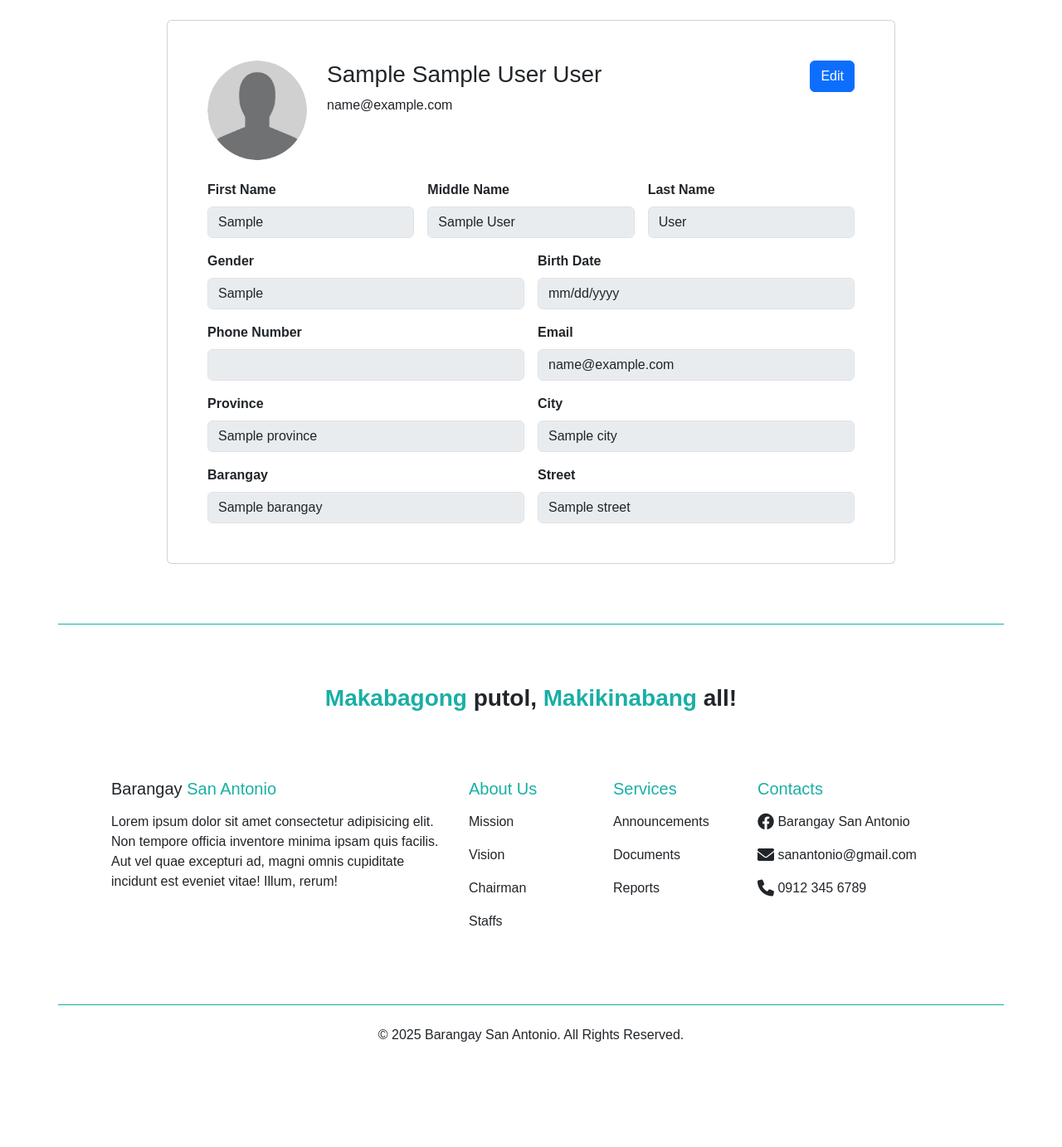
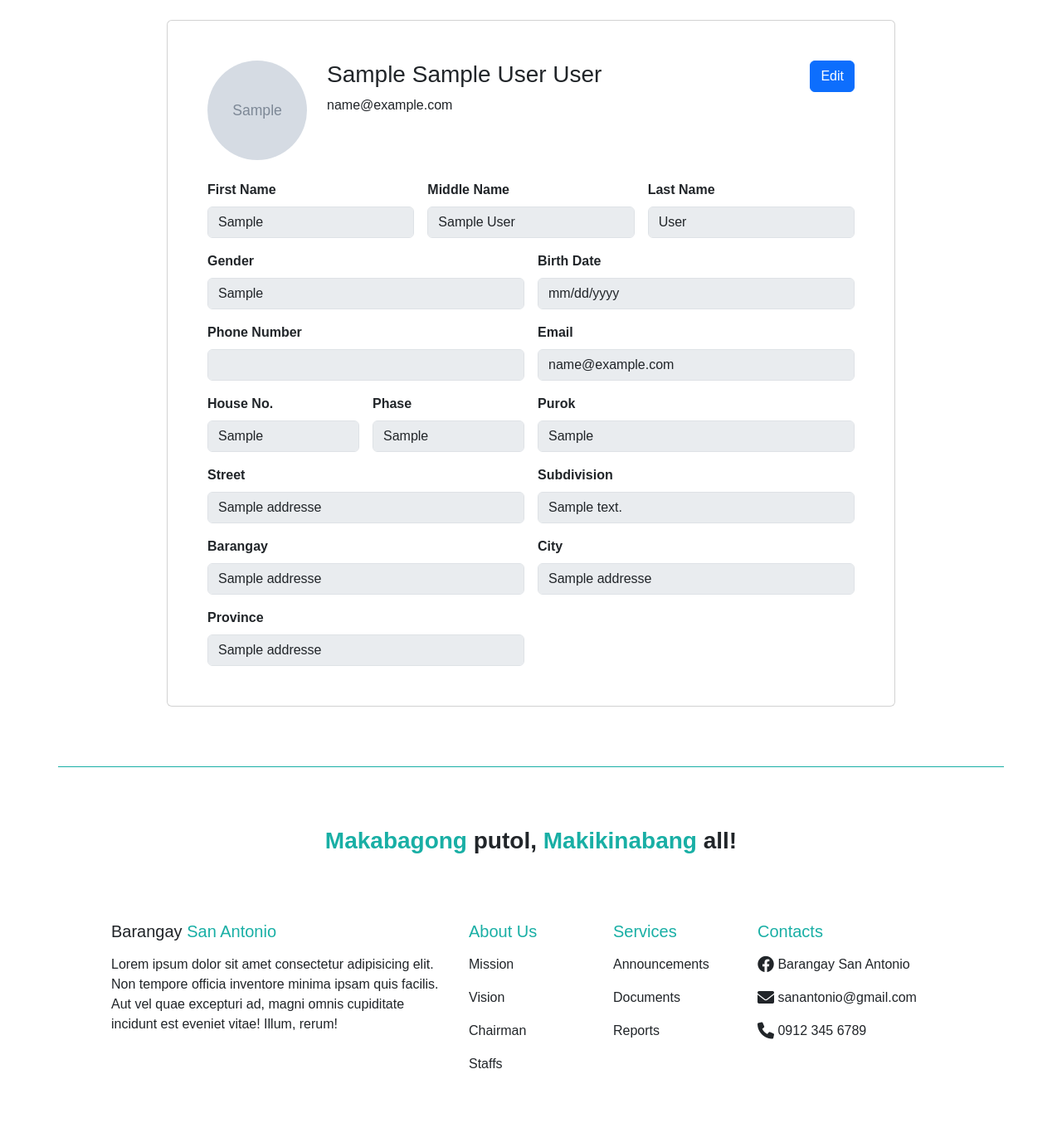
Before and after one commit to E-Barangay/E-Barangay, a PHP site: page /profile.php in a window 1280 px wide. Shown: the part 104-1487 px from the top of the page at 83% size. Before the commit the page ends 1360 px from the top, so only its background shows below. Run offline with PHP 8.4, Linux system fonts and the light colour scheme; the visitor is signed in with stand-in values (Sample User, id 1); tables that the repository leaves empty or names only in its code hold one stand-in row (values such as "Sample post"); grey boxes marked "Sample" are stand-in pictures.

Commit message:
editable profile page

```diff
--- a/profile.php
+++ b/profile.php
@@ -9,20 +9,21 @@ if (!isset($_SESSION['userID'])) {
 
 $userID = $_SESSION['userID'];
 
-// Get user info and address
+// ✅ Always join userInfo and addresses since they exist at signup
 $getUserQuery = "
-    SELECT u.*, ui.userInfoID, ui.firstName, ui.middleName, ui.lastName, ui.gender, ui.birthDate,
-           a.addressID, a.cityID, a.provinceID, a.barangayID, a.streetID,
-           p.provinceName, c.cityName, b.barangayName, s.streetName
+    SELECT
+        u.*,
+        ui.userInfoID, ui.firstName, ui.middleName, ui.lastName, ui.suffix,
+        ui.gender, ui.age, ui.birthDate, ui.birthPlace, ui.profilePicture,
+        ui.residencyType, ui.lengthOfStay, ui.civilStatus, ui.citizenship, ui.occupation,
+        a.addressID, a.cityName, a.provinceName, a.barangayName, a.streetName,
+        a.houseNo, a.phase, a.subdivisionName, a.purok
     FROM users u
-    JOIN userinfo ui ON u.userInfoID = ui.userInfoID
+    JOIN userInfo ui ON u.userInfoID = ui.userInfoID
     LEFT JOIN addresses a ON ui.userInfoID = a.userInfoID
-    LEFT JOIN provinces p ON a.provinceID = p.provinceID
-    LEFT JOIN cities c ON a.cityID = c.cityID
-    LEFT JOIN barangays b ON a.barangayID = b.barangayID
-    LEFT JOIN streets s ON a.streetID = s.streetID
     WHERE u.userID = $userID
 ";
+
 $result = executeQuery($getUserQuery);
 $data = mysqli_fetch_assoc($result);
 
@@ -30,50 +31,89 @@ if (isset($_POST['saveBtn'])) {
     $firstName = $_POST['firstName'];
     $middleName = $_POST['middleName'];
     $lastName = $_POST['lastName'];
+    $suffix = $_POST['suffix'] ?? '';
     $gender = $_POST['gender'];
     $birthDate = $_POST['birthDate'];
     $phoneNumber = $_POST['phoneNumber'];
     $email = $_POST['email'];
 
-    $province = $_POST['province'];
-    $city = $_POST['city'];
-    $barangay = $_POST['barangay'];
-    $street = $_POST['street'];
+    // Address fields
+    $provinceName = $_POST['provinceName'];
+    $cityName = $_POST['cityName'];
+    $barangayName = $_POST['barangayName'];
+    $streetName = $_POST['streetName'];
+    $houseNo = $_POST['houseNo'] ?? '';
+    $phase = $_POST['phase'] ?? '';
+    $subdivisionName = $_POST['subdivisionName'] ?? '';
+    $purok = $_POST['purok'] ?? '';
 
+    // ✅ userInfoID always exists now
     $userInfoID = $data['userInfoID'];
 
-    // Update name & contact info
-    executeQuery("UPDATE userinfo SET firstName='$firstName', middleName='$middleName', lastName='$lastName', gender='$gender', birthDate='$birthDate' WHERE userInfoID=$userInfoID");
-    executeQuery("UPDATE users SET phoneNumber='$phoneNumber', email='$email' WHERE userID=$userID");
+    // --- UPDATE userInfo ---
+    executeQuery("
+        UPDATE userInfo
+        SET firstName='$firstName',
+            middleName='$middleName',
+            lastName='$lastName',
+            suffix='$suffix',
+            gender='$gender',
+            birthDate='$birthDate'
+        WHERE userInfoID=$userInfoID
+    ");
 
-    // Lookup or insert province
-    $provinceResult = mysqli_query($conn, "SELECT provinceID FROM provinces WHERE provinceName='$province'");
-    $provinceID = (mysqli_num_rows($provinceResult) > 0) ? mysqli_fetch_assoc($provinceResult)['provinceID'] : (mysqli_query($conn, "INSERT INTO provinces (provinceName) VALUES ('$province')") ? mysqli_insert_id($conn) : null);
+    // --- Handle profile picture upload ---
+    if (isset($_FILES['profilePicture']) && $_FILES['profilePicture']['error'] === UPLOAD_ERR_OK) {
+        $uploadDir = "uploads/profile/";
+        $ext = pathinfo($_FILES['profilePicture']['name'], PATHINFO_EXTENSION);
+        $newFileName = uniqid("pp_", true) . "." . strtolower($ext);
+        $targetPath = $uploadDir . $newFileName;
 
-    // Lookup or insert city
-    $cityResult = mysqli_query($conn, "SELECT cityID FROM cities WHERE cityName='$city' AND provinceID=$provinceID");
-    $cityID = (mysqli_num_rows($cityResult) > 0) ? mysqli_fetch_assoc($cityResult)['cityID'] : (mysqli_query($conn, "INSERT INTO cities (cityName, provinceID) VALUES ('$city', $provinceID)") ? mysqli_insert_id($conn) : null);
+        // Delete old if exists
+        if (!empty($data['profilePicture']) && file_exists($uploadDir . $data['profilePicture'])) {
+            unlink($uploadDir . $data['profilePicture']);
+        }
 
-    // Lookup or insert barangay
-    $barangayResult = mysqli_query($conn, "SELECT barangayID FROM barangays WHERE barangayName='$barangay' AND cityID=$cityID");
-    $barangayID = (mysqli_num_rows($barangayResult) > 0) ? mysqli_fetch_assoc($barangayResult)['barangayID'] : (mysqli_query($conn, "INSERT INTO barangays (barangayName, cityID) VALUES ('$barangay', $cityID)") ? mysqli_insert_id($conn) : null);
+        if (move_uploaded_file($_FILES['profilePicture']['tmp_name'], $targetPath)) {
+            executeQuery("UPDATE userInfo SET profilePicture = '$newFileName' WHERE userInfoID = $userInfoID");
+        }
+    }
 
-    // Lookup or insert street
-    $streetResult = mysqli_query($conn, "SELECT streetID FROM streets WHERE streetName='$street'");
-    $streetID = (mysqli_num_rows($streetResult) > 0) ? mysqli_fetch_assoc($streetResult)['streetID'] : (mysqli_query($conn, "INSERT INTO streets (streetName, barangayID) VALUES ('$street', $barangayID)") ? mysqli_insert_id($conn) : null);
+    // --- UPDATE users (contact info) ---
+    executeQuery("
+        UPDATE users
+        SET phoneNumber='$phoneNumber',
+            email='$email'
+        WHERE userID=$userID
+    ");
 
-    // Update or insert address
+    // --- UPDATE or INSERT addresses ---
     $existingAddress = executeQuery("SELECT * FROM addresses WHERE userInfoID = $userInfoID");
     if (mysqli_num_rows($existingAddress) > 0) {
-        executeQuery("UPDATE addresses SET cityID=$cityID, provinceID=$provinceID, barangayID=$barangayID, streetID=$streetID WHERE userInfoID=$userInfoID");
+        executeQuery("
+            UPDATE addresses
+            SET provinceName='$provinceName',
+                cityName='$cityName',
+                barangayName='$barangayName',
+                streetName='$streetName',
+                houseNo='$houseNo',
+                phase='$phase',
+                subdivisionName='$subdivisionName',
+                purok='$purok'
+            WHERE userInfoID=$userInfoID
+        ");
     } else {
-        executeQuery("INSERT INTO addresses (userInfoID, cityID, provinceID, barangayID, streetID) VALUES ($userInfoID, $cityID, $provinceID, $barangayID, $streetID)");
+        executeQuery("
+            INSERT INTO addresses (userInfoID, provinceName, cityName, barangayName, streetName, houseNo, phase, subdivisionName, purok)
+            VALUES ($userInfoID, '$provinceName', '$cityName', '$barangayName', '$streetName', '$houseNo', '$phase', '$subdivisionName', '$purok')
+        ");
     }
 
     header("Location: profile.php");
     exit();
 }
 ?>
+
 
 <!doctype html>
 <html lang="en">
@@ -87,7 +127,8 @@ if (isset($_POST['saveBtn'])) {
     <link rel="icon" href="assets/images/logoSanAntonio.png">
 
     <!-- Style Sheets -->
-    <link href="https://cdn.jsdelivr.net/npm/bootstrap@5.3.6/dist/css/bootstrap.min.css" rel="stylesheet" integrity="sha384-4Q6Gf2aSP4eDXB8Miphtr37CMZZQ5oXLH2yaXMJ2w8e2ZtHTl7GptT4jmndRuHDT" crossorigin="anonymous">
+    <link href="https://cdn.jsdelivr.net/npm/bootstrap@5.3.6/dist/css/bootstrap.min.css" rel="stylesheet"
+        integrity="sha384-4Q6Gf2aSP4eDXB8Miphtr37CMZZQ5oXLH2yaXMJ2w8e2ZtHTl7GptT4jmndRuHDT" crossorigin="anonymous">
     <link rel="stylesheet" href="https://cdnjs.cloudflare.com/ajax/libs/font-awesome/6.0.0-beta3/css/all.min.css">
     <link rel="stylesheet" href="assets/css/navbar/style.css">
     <link rel="stylesheet" href="assets/css/profile/style.css">
@@ -106,7 +147,7 @@ if (isset($_POST['saveBtn'])) {
     <div class="container">
         <div class="row justify-content-center">
             <div class="col-12 col-xl-10">
-                <form method="POST">
+                <form method="POST" enctype="multipart/form-data">
                     <div class="card p-3 p-md-5 m-2 m-md-4">
 
                         <div class="position-relative">
@@ -116,9 +157,17 @@ if (isset($_POST['saveBtn'])) {
                             <!-- Profile Header Section -->
                             <div class="d-flex flex-column flex-md-row align-items-center align-items-md-start mb-4">
                                 <div class="flex-shrink-0 mb-3 mb-md-0">
-                                    <img src="assets/images/defaultProfile.png" class="rounded-circle"
-                                        style="width: 120px; height: 120px;">
+                                    <img src="<?php echo !empty($data['profilePicture'])
+                                        ? 'uploads/profile/' . $data['profilePicture']
+                                        : 'assets/images/defaultProfile.png'; ?>"
+                                        class="rounded-circle profile-preview"
+                                        style="width: 120px; height: 120px; object-fit: cover;">
+
+                                    <!-- File input for editing (hidden until Edit is pressed) -->
+                                    <input type="file" name="profilePicture" class="form-control mt-2 d-none"
+                                        id="profilePictureInput" accept="image/*">
                                 </div>
+
                                 <div class="ms-md-4 text-center text-md-start">
                                     <h3 class="mb-2">
                                         <?php echo $data['firstName'] . ' ' . $data['middleName'] . ' ' . $data['lastName'] ?>
@@ -136,24 +185,26 @@ if (isset($_POST['saveBtn'])) {
                         <!-- Form Fields -->
                         <div class="row g-3">
 
+                            <!-- User Info -->
                             <div class="col-12 col-md-4">
                                 <label class="form-label fw-semibold">First Name</label>
-                                <input name="firstName" class="form-control" value="<?php echo $data['firstName'] ?? '' ?>"
-                                    disabled>
+                                <input name="firstName" class="form-control"
+                                    value="<?php echo $data['firstName'] ?? '' ?>" disabled>
                             </div>
                             <div class="col-12 col-md-4">
                                 <label class="form-label fw-semibold">Middle Name</label>
-                                <input name="middleName" class="form-control" value="<?php echo $data['middleName'] ?? '' ?>"
-                                    disabled>
+                                <input name="middleName" class="form-control"
+                                    value="<?php echo $data['middleName'] ?? '' ?>" disabled>
                             </div>
                             <div class="col-12 col-md-4">
                                 <label class="form-label fw-semibold">Last Name</label>
-                                <input name="lastName" class="form-control" value="<?php echo $data['lastName'] ?? '' ?>"
-                                    disabled>
+                                <input name="lastName" class="form-control"
+                                    value="<?php echo $data['lastName'] ?? '' ?>" disabled>
                             </div>
                             <div class="col-12 col-md-6">
                                 <label class="form-label fw-semibold">Gender</label>
-                                <input name="gender" class="form-control" value="<?php echo $data['gender'] ?? '' ?>" disabled>
+                                <input name="gender" class="form-control" value="<?php echo $data['gender'] ?? '' ?>"
+                                    disabled>
                             </div>
                             <div class="col-12 col-md-6">
                                 <label class="form-label fw-semibold">Birth Date</label>
@@ -163,32 +214,55 @@ if (isset($_POST['saveBtn'])) {
 
                             <div class="col-12 col-md-6">
                                 <label class="form-label fw-semibold">Phone Number</label>
-                                <input name="phoneNumber" class="form-control" value="<?php echo $data['phoneNumber'] ?? '' ?>"
+                                <input name="phoneNumber" class="form-control"
+                                    value="<?php echo $data['phoneNumber'] ?? '' ?>" disabled>
+                            </div>
+                            <div class="col-12 col-md-6">
+                                <label class="form-label fw-semibold">Email</label>
+                                <input name="email" class="form-control" value="<?php echo $data['email'] ?? '' ?>"
+                                    disabled>
+                            </div>
+
+                            <!-- Address -->
+                            <div class="col-12 col-md-3">
+                                <label class="form-label fw-semibold">House No.</label>
+                                <input name="houseNo" class="form-control" value="<?php echo $data['houseNo'] ?? '' ?>"
+                                    disabled>
+                            </div>
+                            <div class="col-12 col-md-3">
+                                <label class="form-label fw-semibold">Phase</label>
+                                <input name="phase" class="form-control" value="<?php echo $data['phase'] ?? '' ?>"
                                     disabled>
                             </div>
                             <div class="col-12 col-md-6">
-                                <label class="form-label fw-semibold">Email</label>
-                                <input name="email" class="form-control" value="<?php echo $data['email'] ?? '' ?>" disabled>
-                            </div>
-
-                            <div class="col-12 col-md-6">
-                                <label class="form-label fw-semibold">Province</label>
-                                <input name="province" class="form-control" value="<?php echo $data['provinceName'] ?? '' ?>"
-                                    disabled>
-                            </div>
-                            <div class="col-12 col-md-6">
-                                <label class="form-label fw-semibold">City</label>
-                                <input name="city" class="form-control" value="<?php echo $data['cityName'] ?? '' ?>" disabled>
-                            </div>
-                            <div class="col-12 col-md-6">
-                                <label class="form-label fw-semibold">Barangay</label>
-                                <input name="barangay" class="form-control" value="<?php echo $data['barangayName'] ?? '' ?>"
+                                <label class="form-label fw-semibold">Purok</label>
+                                <input name="purok" class="form-control" value="<?php echo $data['purok'] ?? '' ?>"
                                     disabled>
                             </div>
                             <div class="col-12 col-md-6">
                                 <label class="form-label fw-semibold">Street</label>
-                                <input name="street" class="form-control" value="<?php echo $data['streetName'] ?? '' ?>"
-                                    disabled>
+                                <input name="streetName" class="form-control"
+                                    value="<?php echo $data['streetName'] ?? '' ?>" disabled>
+                            </div>
+                            <div class="col-12 col-md-6">
+                                <label class="form-label fw-semibold">Subdivision</label>
+                                <input name="subdivisionName" class="form-control"
+                                    value="<?php echo $data['subdivisionName'] ?? '' ?>" disabled>
+                            </div>
+                            <div class="col-12 col-md-6">
+                                <label class="form-label fw-semibold">Barangay</label>
+                                <input name="barangayName" class="form-control"
+                                    value="<?php echo $data['barangayName'] ?? '' ?>" disabled>
+                            </div>
+                            <div class="col-12 col-md-6">
+                                <label class="form-label fw-semibold">City</label>
+                                <input name="cityName" class="form-control"
+                                    value="<?php echo $data['cityName'] ?? '' ?>" disabled>
+                            </div>
+                            <div class="col-12 col-md-6">
+                                <label class="form-label fw-semibold">Province</label>
+                                <input name="provinceName" class="form-control"
+                                    value="<?php echo $data['provinceName'] ?? '' ?>" disabled>
                             </div>
                         </div>
                     </div>
@@ -203,14 +277,20 @@ if (isset($_POST['saveBtn'])) {
         const inputs = document.querySelectorAll('.form-control');
         const btnDesktop = document.getElementById('editBtnDesktop');
         const btnMobile = document.getElementById('editBtnMobile');
+        const fileInput = document.getElementById('profilePictureInput');
         let isEdit = false;
 
         function handleButtonClick(e) {
             if (!isEdit) {
-                e.preventDefault();
+                e.preventDefault(); // Stop submission on first click
                 inputs.forEach(input => input.removeAttribute('disabled'));
 
-                // Update both buttons
+                // Show file input for profile picture
+                if (fileInput) {
+                    fileInput.classList.remove('d-none');
+                }
+
+                // Change both buttons to "Save"
                 [btnDesktop, btnMobile].forEach(button => {
                     if (button) {
                         button.textContent = 'Save';
@@ -218,8 +298,9 @@ if (isset($_POST['saveBtn'])) {
                     }
                 });
 
-                isEdit = true;
+                isEdit = true; // Next click will submit
             }
+            // else → allow form submission
         }
 
         if (btnDesktop) {
@@ -229,6 +310,17 @@ if (isset($_POST['saveBtn'])) {
         if (btnMobile) {
             btnMobile.addEventListener('click', handleButtonClick);
         }
+
+        // Optional: live preview of new profile picture
+        if (fileInput) {
+            fileInput.addEventListener('change', function (e) {
+                const reader = new FileReader();
+                reader.onload = function (event) {
+                    document.querySelector('.profile-preview').src = event.target.result;
+                };
+                reader.readAsDataURL(e.target.files[0]);
+            });
+        }
     </script>
 
     <script src="https://cdn.jsdelivr.net/npm/bootstrap@5.3.6/dist/js/bootstrap.bundle.min.js"></script>
```
